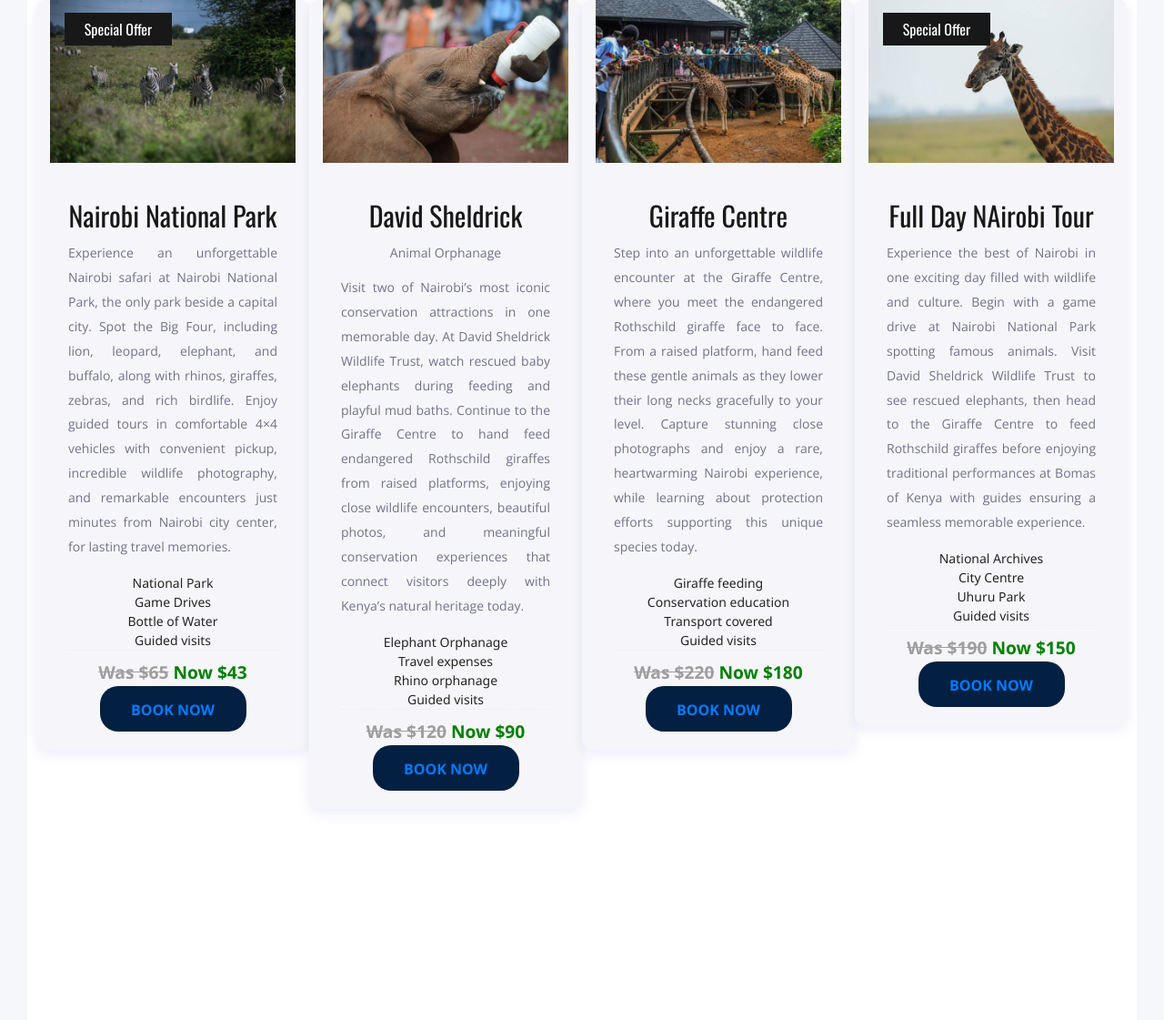
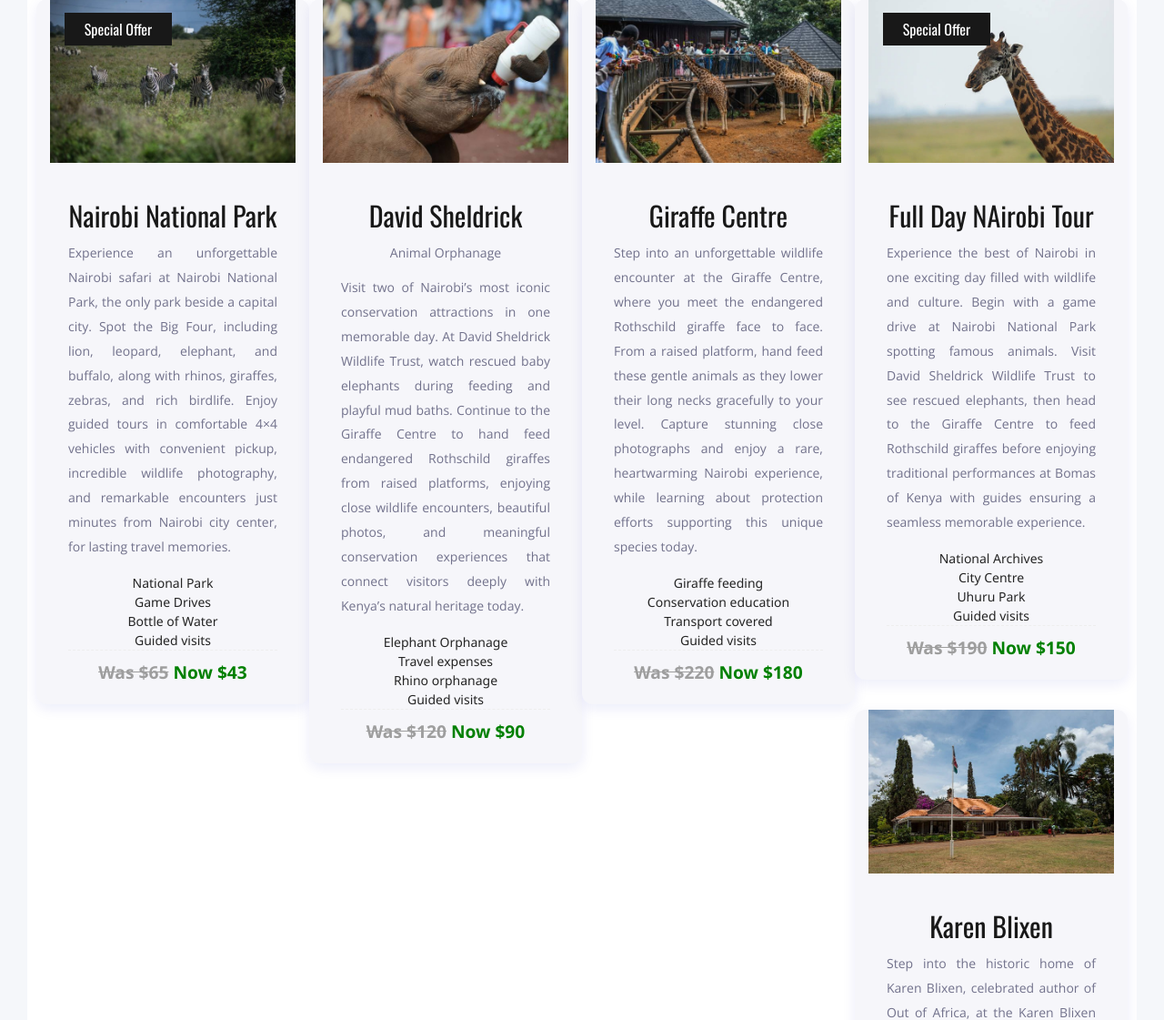
Before and after one commit to Cptzeph23/Tours-Travel, a Django app: page / in a window 1280 px wide. Shown: the part 971-2092 px from the top of the page at 91% size. Run offline with Django 3.2, Linux system fonts and the light colour scheme; some libraries are stand-ins or nearby versions.

Commit message:
button issue

```diff
--- a/UniQuest/templates/index.html
+++ b/UniQuest/templates/index.html
@@ -491,7 +491,6 @@
 	                            <span style="text-decoration: line-through; color: #9e9e9e;">Was $65</span>
 	                                <span style="color: green; font-weight:600;"><b>Now $43</b></span>
                                 </div>
-                                <div><button style="background-color: #032042;" class="newsletter_button btn-warning"><a href="/nairobiPark/" target="_blank"></i> <b>Book Now</b></a></button></div>
 
 
 							</div>
@@ -522,7 +521,6 @@
 	                                 <span style="text-decoration: line-through; color: #9e9e9e;">Was $120</span>
 	                                   <span style="color: green; font-weight:600;"> <b>Now $90</b></span>
                                 </div>
-                                <div><button style="background-color: #032042;" class="newsletter_button btn-warning"><a href="/davidSheldrick/" target="_blank"></i> <b>Book Now</b></a></button></div>
 
 
 							</div>
@@ -554,7 +552,6 @@
                             	<span style="text-decoration: line-through; color: #9e9e9e;">Was $220</span>
 	                            <span style="color: green; font-weight:600;"> <b>Now $180</b></span>
                                 </div>
-                                <div><button style="background-color: #032042;" class="newsletter_button btn-warning"><a href="/giraffeCentre/" target="_blank"></i> <b>Book Now</b></a></button></div>
 
 
 							</div>
@@ -586,10 +583,10 @@
 	                            <span style="text-decoration: line-through; color: #9e9e9e;">Was $190</span>
 	                                <span style="color: green; font-weight:600;"><b>Now $150</b></span>
                                 </div>
-                                <div><button style="background-color: #032042;" class="newsletter_button btn-warning"><a href="/nairobiTour/" target="_blank"></i> <b>Book Now</b></a></button>
 
 							</div>
 						</div>
+
 
 						<!-- Destination -->
 						<div class="destination item">
@@ -618,7 +615,6 @@
 	                            <span style="text-decoration: line-through; color: #9e9e9e;">Was $90</span>
 	                            <span style="color: green; font-weight:600;"> <b>Now $65</b></span>
 							</div>
-                             <div><button style="background-color: #032042;" class="newsletter_button btn-warning"><a href="/karenBlixen/" target="_blank"></i> <b>Book Now</b></a></button></div>
 
 						</div>
 
@@ -648,7 +644,6 @@
 	                            <span style="text-decoration: line-through; color: #9e9e9e;">Was $130</span>
 	                            <span style="color: green; font-weight:600;"> <b>Now $90</b></span>
 							</div>
-                            <div><button style="background-color: #032042;" class="newsletter_button btn-warning"><a href="/coffeeFarm/" target="_blank"></i> <b>Book Now</b></a></button></div>
 
 						</div>
 
@@ -683,7 +678,6 @@
 	                            <span style="text-decoration: line-through; color: #9e9e9e;">Was $100</span>
 	                            <span style="color: green; font-weight:600;"> <b>Now $70</b></span>
 							</div>
-                            <div><button style="background-color: #032042;" class="newsletter_button btn-warning"><a href="/kibra/" target="_blank"></i> <b>Book Now</b></a></button></div>
 
 						</div>
 
@@ -714,7 +708,6 @@
 	                            <span style="text-decoration: line-through; color: #9e9e9e;">Was $130</span>
 	                            <span style="color: green; font-weight:600;"> <b>Now $90</b></span>
 							</div>
-                            <div><button style="background-color: #032042;" class="newsletter_button btn-warning"><a href="/maasaiVillage/" target="_blank"></i> <b>Book Now</b></a></button></div>
 
 						</div>
 
@@ -745,7 +738,6 @@
 	                                <span style="text-decoration: line-through; color: #9e9e9e;">Was $350</span>
 	                                <span style="color: green; font-weight:600;"><b>Now $300</b></span>
                                 </div>
-                                <div><button style="background-color: #032042;" class="newsletter_button btn-warning"><a href="/nairobiMuseum/" target="_blank"></i> <b>Book Now</b></a></button></div>
 
 
 							</div>
```
